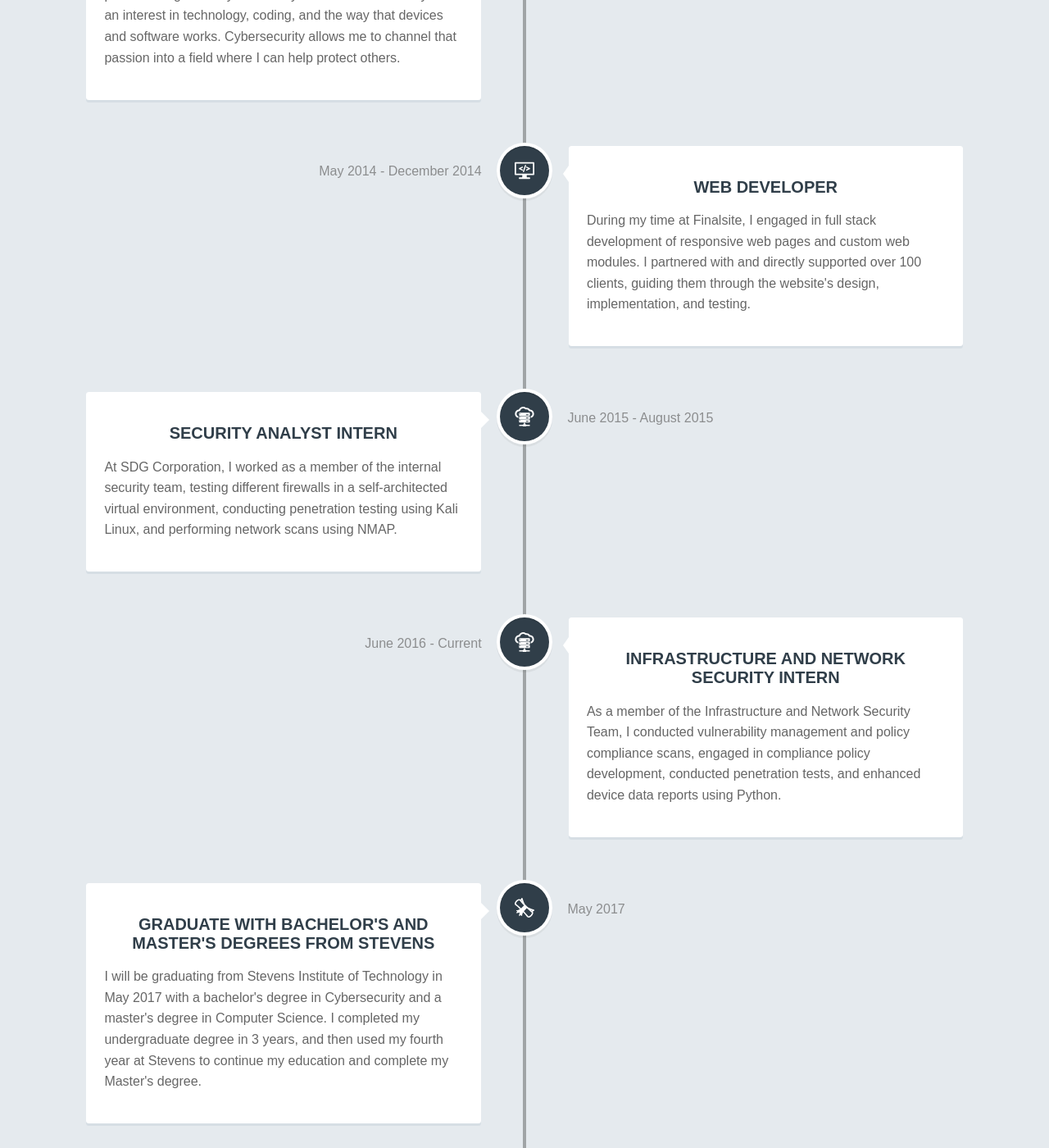
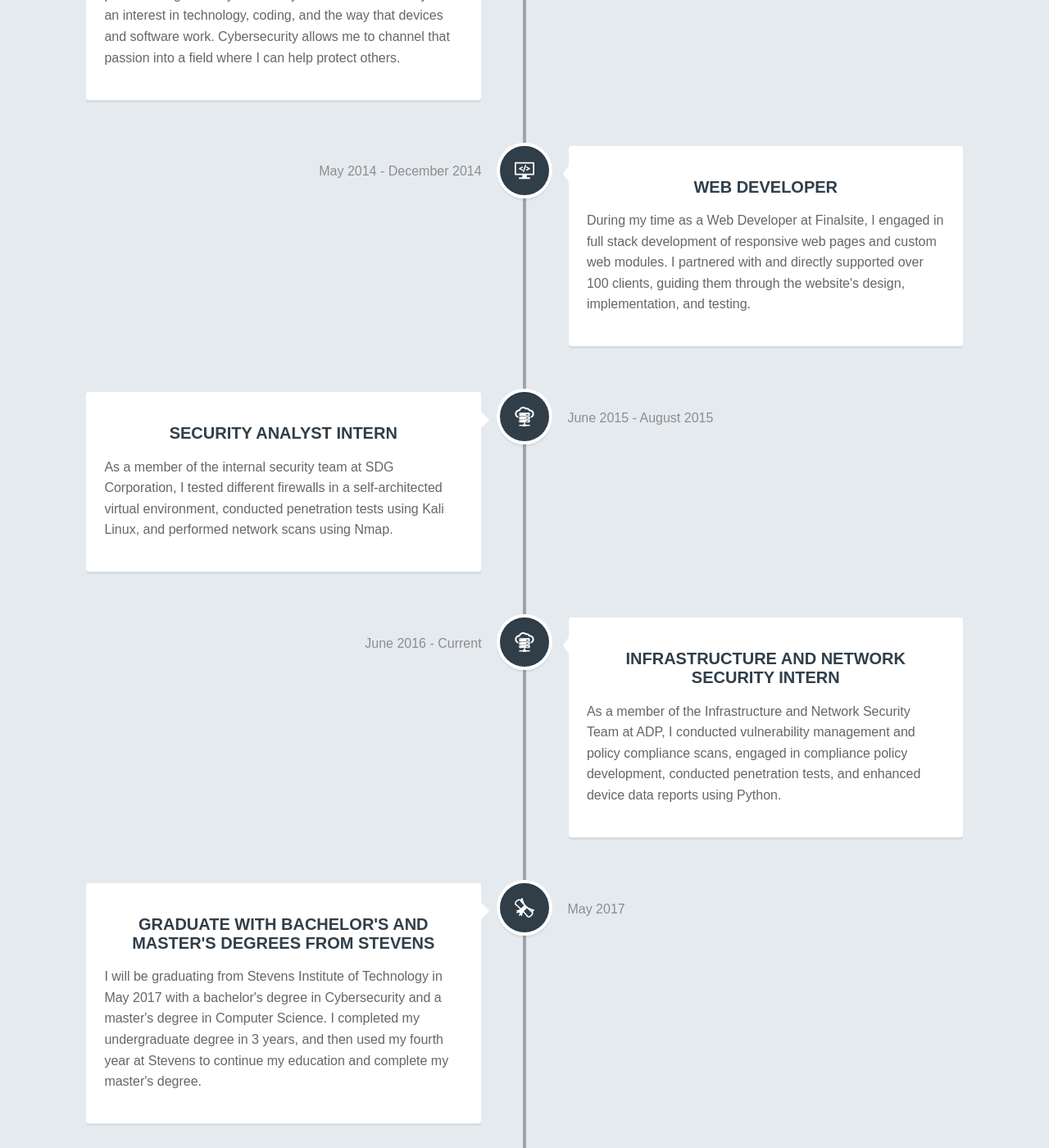
Before and after one commit to nickm221/nickmassa.com, a Jekyll site: the page built from index.html, in a window 1280 px wide and 1400 px high, scrolled down 1521 px. Shown: the whole window at 82% size. Built offline with Jekyll 4.4.1, drawn with Linux system fonts in a browser that asks for light colours; nearby versions of some CDN libraries; Markdown is read by kramdown in place of the engine named in the settings; some of the changed text lies outside the part shown.

Commit message:
Update history.html

```diff
--- a/_includes/history.html
+++ b/_includes/history.html
@@ -10,7 +10,7 @@
       </div><!-- cd-timeline-img-->
       <div class="cd-timeline-content">
         <h2 class="story-heading">Stevens Institute of Technology</h2>
-        <P>In 2013, I began my college career at Stevens. I chose to pursue a degree in Cybersecurity because I have always had an interest in technology, coding, and the way that devices and software works. Cybersecurity allows me to channel that passion into a field where I can help protect others.</P>
+        <P>In 2013, I began my college career at Stevens. I chose to pursue a degree in Cybersecurity because I have always had an interest in technology, coding, and the way that devices and software work. Cybersecurity allows me to channel that passion into a field where I can help protect others.</P>
         <span class="cd-date">September 2013 - May 2017</span>
       </div><!-- cd-timeline-content--><!-- cd-timeline-block-->
     </div>
@@ -21,7 +21,7 @@
       <div class="cd-timeline-content">
         <h2>Web Developer</h2>
         <!--  at Finalsite Developed Websites from scratch, supported clients, etc. -->
-        <p>During my time at Finalsite, I engaged in full stack development of responsive web pages and custom web modules.  I partnered with and directly supported over 100 clients, guiding them through the website's design, implementation, and testing.     </p>
+        <p>During my time as a Web Developer at Finalsite, I engaged in full stack development of responsive web pages and custom web modules.  I partnered with and directly supported over 100 clients, guiding them through the website's design, implementation, and testing.     </p>
         <span class="cd-date">May 2014 - December 2014</span>
       </div><!-- cd-timeline-content--><!-- cd-timeline-block-->
     </div>
@@ -31,7 +31,7 @@
         <div class="cd-timeline-content">
           <h2>Security Analyst Intern</h2>
           <!-- at SDG Corporation -->
-          <p>At SDG Corporation, I worked as a member of the internal security team, testing different firewalls in a self-architected virtual environment, conducting penetration testing using Kali Linux, and performing network scans using NMAP.  </p>
+          <p>As a member of the internal security team at SDG Corporation, I tested different firewalls in a self-architected virtual environment, conducted penetration tests using Kali Linux, and performed network scans using Nmap.  </p>
           <span class="cd-date">June 2015 - August 2015</span>
         </div><!-- cd-timeline-content--><!-- cd-timeline-block-->
       </div>
@@ -41,7 +41,7 @@
         </div><!-- cd-timeline-img-->
         <div class="cd-timeline-content">
           <h2>Infrastructure and Network Security Intern</h2>
-          <p>As a member of the Infrastructure and Network Security Team, I conducted vulnerability management and policy compliance scans, engaged in compliance policy development, conducted penetration tests, and enhanced device data reports using Python.</p>
+          <p>As a member of the Infrastructure and Network Security Team at ADP, I conducted vulnerability management and policy compliance scans, engaged in compliance policy development, conducted penetration tests, and enhanced device data reports using Python.</p>
           <span class="cd-date">June 2016 - Current</span>
         </div><!-- cd-timeline-content--><!-- cd-timeline-block-->
       </div>
@@ -51,7 +51,7 @@
         </div><!-- cd-timeline-img-->
         <div class="cd-timeline-content">
           <h2>Graduate with Bachelor's and Master's degrees from Stevens</h2>
-          <p>I will be graduating from Stevens Institute of Technology in May 2017 with a bachelor's degree in Cybersecurity and a master's degree in Computer Science.  I completed my undergraduate degree in 3 years, and then used my fourth year at Stevens to continue my education and complete my Master's degree.</p>
+          <p>I will be graduating from Stevens Institute of Technology in May 2017 with a bachelor's degree in Cybersecurity and a master's degree in Computer Science.  I completed my undergraduate degree in 3 years, and then used my fourth year at Stevens to continue my education and complete my master's degree.</p>
           <span class="cd-date">May 2017</span>
         </div><!-- cd-timeline-content--><!-- cd-timeline-block-->
         <div class="cd-timeline-block">
```
